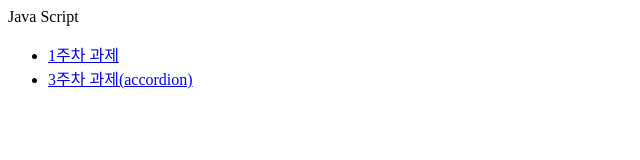
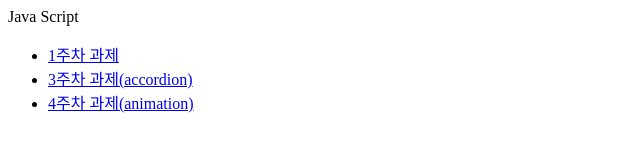
Before and after one commit to ooooseob/jshomework, a website: page index.html in a window 1280 px wide. Shown: the whole page, without its empty margins (0-640 px from the left). Drawn offline with Linux system fonts and the light colour scheme.

Commit message:
4주차 과제 - 인덱스 추가

```diff
--- a/index.html
+++ b/index.html
@@ -11,6 +11,7 @@
     <ul>
       <li><a href="./src/01-homework/index.html">1주차 과제</a></li>
       <li><a href="./src/03-homework/index.html">3주차 과제(accordion)</a></li>
+      <li><a href="./src/04-homework/index.html">4주차 과제(animation)</a></li>
     </ul>
   </body>
 </html>
```
